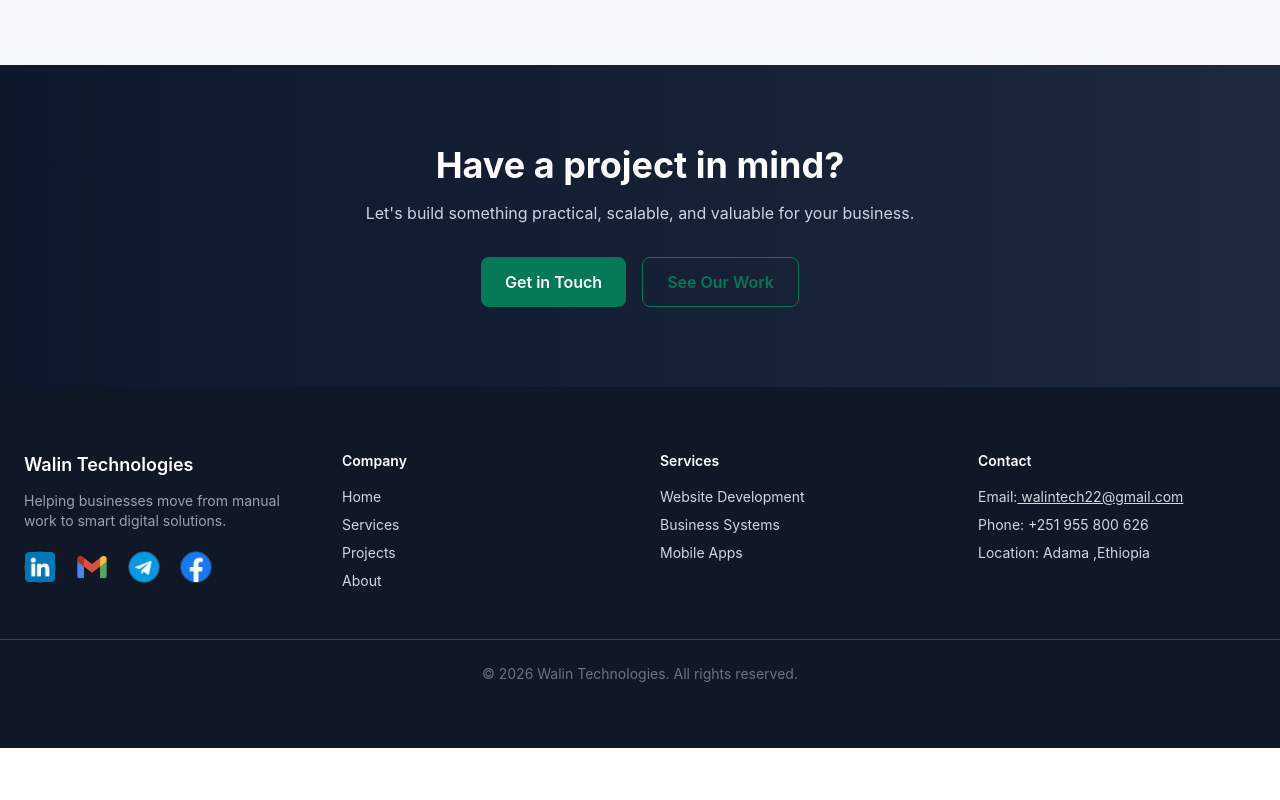
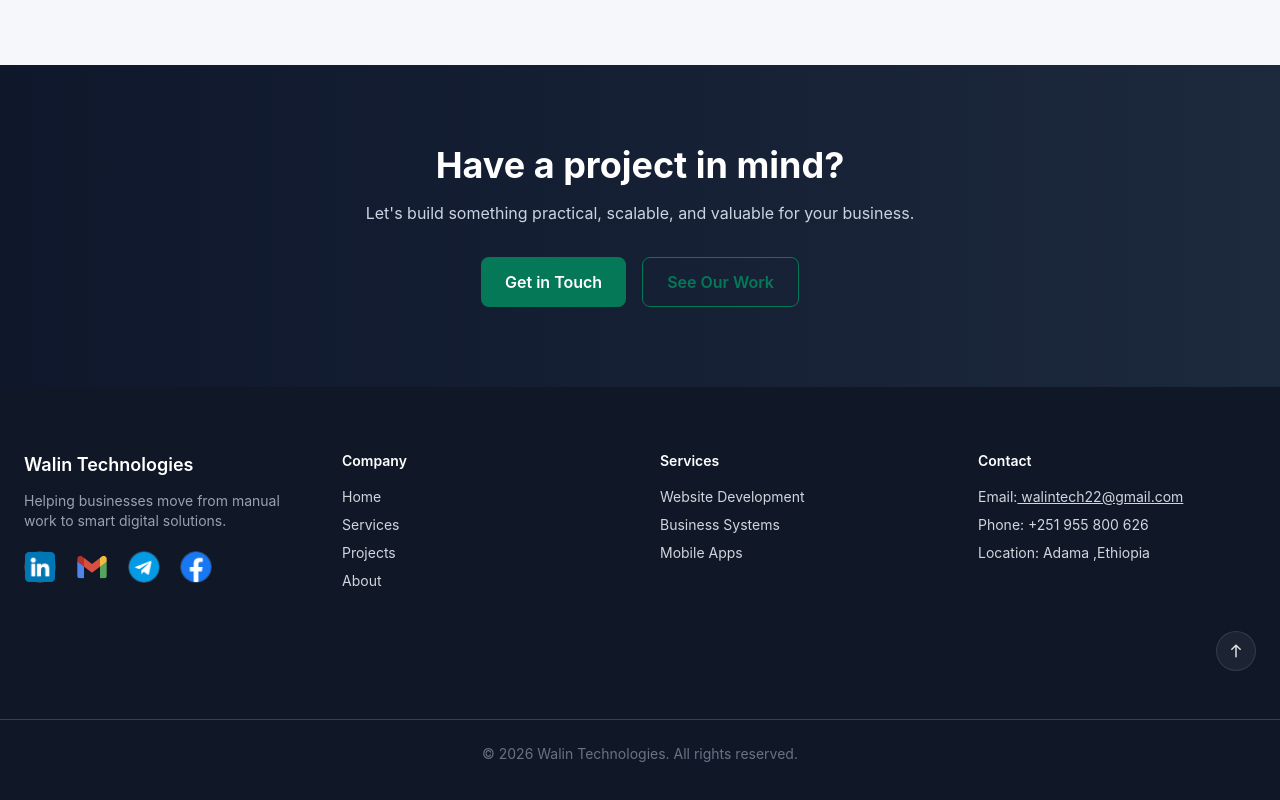
Before and after one commit to Teshome-Worku/walin-technologies, a Next.js app: page /about in a window 1280 px wide. Shown: the part 2379-3179 px from the top of the page. Before the commit the page ends 3127 px from the top, so only its background shows below. Built offline with nearby package versions, Linux system fonts and the light colour scheme.

Commit message:
Update Footer and Hero components for improved navigation and styling; add "Back to top" link and fix WhatsApp contact number

```diff
--- a/src/components/Footer.tsx
+++ b/src/components/Footer.tsx
@@ -12,6 +12,10 @@ import Link from "next/link";
 export default function Footer() {
     const prefersReducedMotion = useReducedMotion();
     const presets = createMotionPresets(prefersReducedMotion ?? false);
+
+    const scrollToTop = () => {
+        window.scrollTo({ top: 0, behavior: prefersReducedMotion ? "auto" : "smooth" });
+    };
 
     return (
         <motion.footer
@@ -54,7 +58,7 @@ export default function Footer() {
                 <div>
                     <h4 className="text-white font-semibold text-sm">Company</h4>
                     <ul className="mt-4 space-y-2 text-sm">
-                        <li><Link href="#" className="hover:text-white">Home</Link></li>
+                        <li><Link href="#home" className="hover:text-white">Home</Link></li>
                         <li><Link href="#services" className="hover:text-white">Services</Link></li>
                         <li><Link href="#projects" className="hover:text-white">Projects</Link></li>
                         <li><Link href="/about" className="hover:text-white">About</Link></li>
@@ -82,6 +86,24 @@ export default function Footer() {
                 </div>
 
             </div>
+            <div className="mx-auto mt-10 flex max-w-7xl justify-end px-5 md:px-6">
+                <button
+                    type="button"
+                    aria-label="Back to top"
+                    onClick={scrollToTop}
+                    className="inline-flex h-10 w-10 items-center justify-center rounded-full border border-white/10 bg-white/5 text-white/85 transition hover:bg-white/10 hover:text-white focus:outline-none focus-visible:ring-2 focus-visible:ring-primary/60"
+                >
+                    <svg viewBox="0 0 24 24" fill="none" className="h-5 w-5" aria-hidden="true">
+                        <path
+                            d="M12 5v14M12 5l-5 5M12 5l5 5"
+                            stroke="currentColor"
+                            strokeWidth="1.8"
+                            strokeLinecap="round"
+                            strokeLinejoin="round"
+                        />
+                    </svg>
+                </button>
+            </div>
 
             {/* Bottom */}
             <div className="border-t border-gray-700 mt-12 pt-6 text-center text-sm text-gray-500">
--- a/src/sections/Contact.tsx
+++ b/src/sections/Contact.tsx
@@ -12,7 +12,7 @@ const contactHighlights = [
 const contactMethods = [
     { label: "Email", value: "walintech22@gmail.com" },
     { label: "Phone", value: "+251 955 800 626" },
-    { label: "WhatsApp", value: "+251 955 800 626" },
+    { label: "WhatsApp", value: "+251 95 580 0626" },
 ];
 
 export default function Contact() {
--- a/src/sections/Hero.tsx
+++ b/src/sections/Hero.tsx
@@ -15,8 +15,8 @@ export default function Hero() {
     const imageEnd = { opacity: 1, x: 0, scale: 1 };
 
     return (
-        <section className="w-full bg-light">
-            <div className="max-w-7xl mx-auto px-5 md:px-6 pt-24 pb-16 md:pt-32 md:pb-20 grid md:grid-cols-2 gap-8 md:gap-10 items-center">
+        <section className="w-full bg-light" id="home">
+            <div className="max-w-7xl mx-auto px-5 md:px-6 pt-24 pb-16 md:pt-30 md:pb-20 grid md:grid-cols-2 gap-8 md:gap-10 items-center">
 
                 {/* LEFT CONTENT */}
                 <div className="max-w-xl order-2 md:order-1">
@@ -48,8 +48,7 @@ export default function Hero() {
                         animate={textEnd}
                         transition={{ duration: prefersReducedMotion ? 0 : 0.55, ease: "easeOut", delay: prefersReducedMotion ? 0 : 0.22 }}
                     >
-                        <button className="bg-[#0
-                        47857] text-white px-5 sm:px-6 py-3 rounded-lg font-semibold hover:bg-[#036249] transition cursor-pointer focus:outline-none focus-visible:ring-2 focus-visible:ring-primary/60">
+                        <button className="bg-primary text-white px-5 sm:px-6 py-3 rounded-lg font-semibold hover:bg-[#036249] transition cursor-pointer focus:outline-none focus-visible:ring-2 focus-visible:ring-primary/60">
                             Get Started
                         </button>
 
@@ -60,7 +59,7 @@ export default function Hero() {
 
                     {/* SMALL TRUST TEXT */}
                     <motion.p
-                        className="mt-5 md:mt-6 text-sm text-gray-500"
+                        className="rounded mt-5 md:mt-6 text-sm text-gray-500"
                         initial={textStart}
                         animate={textEnd}
                         transition={{ duration: prefersReducedMotion ? 0 : 0.55, ease: "easeOut", delay: prefersReducedMotion ? 0 : 0.3 }}
```
